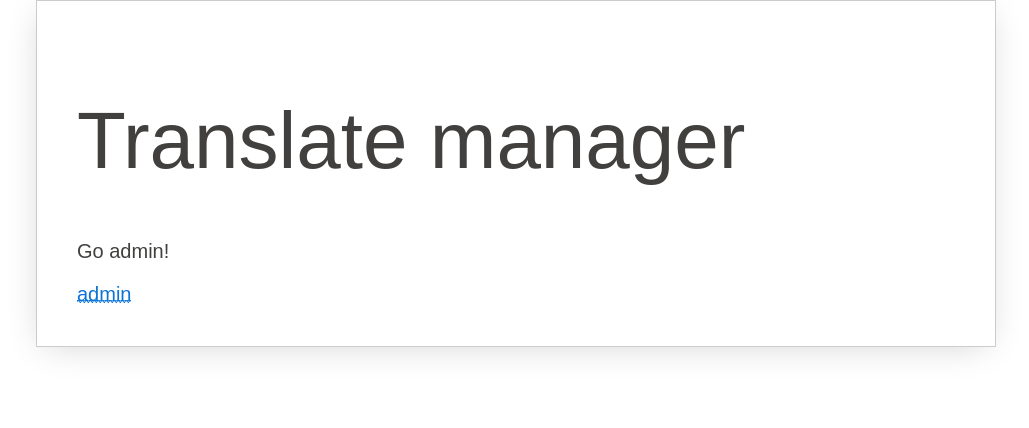
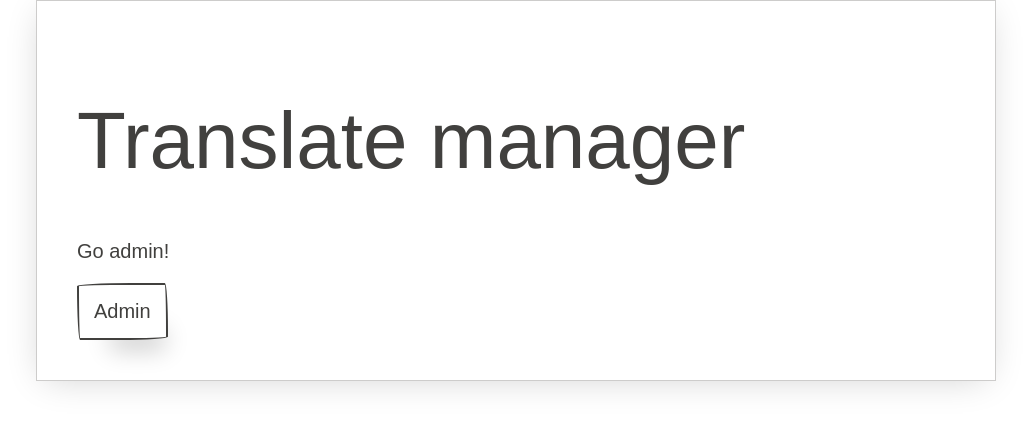
Before and after one commit to yn-coder/translate_manager_server, a Django app: page / in a window 1280 px wide. Shown: the top 428 px of the page, without its empty margins (124-1153 px from the left). Run offline with Django 3.2, Linux system fonts and the light colour scheme; some libraries are stand-ins or nearby versions; some web fonts are replaced.

Commit message:
go admin button

```diff
--- a/translate_manager_server/templates/homepage.html
+++ b/translate_manager_server/templates/homepage.html
@@ -11,7 +11,7 @@
   <div class="paper container">
     <h1>Translate manager</h1>
     <p>Go admin!</p>
-    <a href="admin">admin</a>
+    <a href="admin" class="paper-btn">Admin</a>
   </div>
 </body>
 </html>
```
